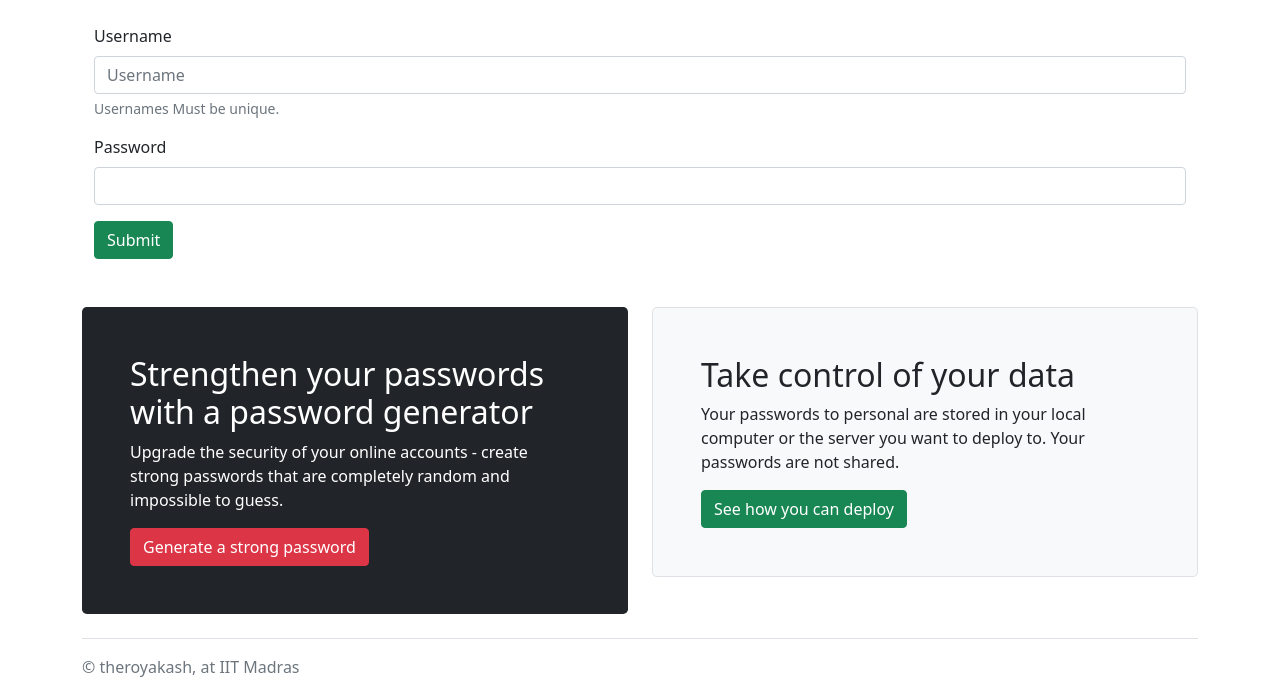
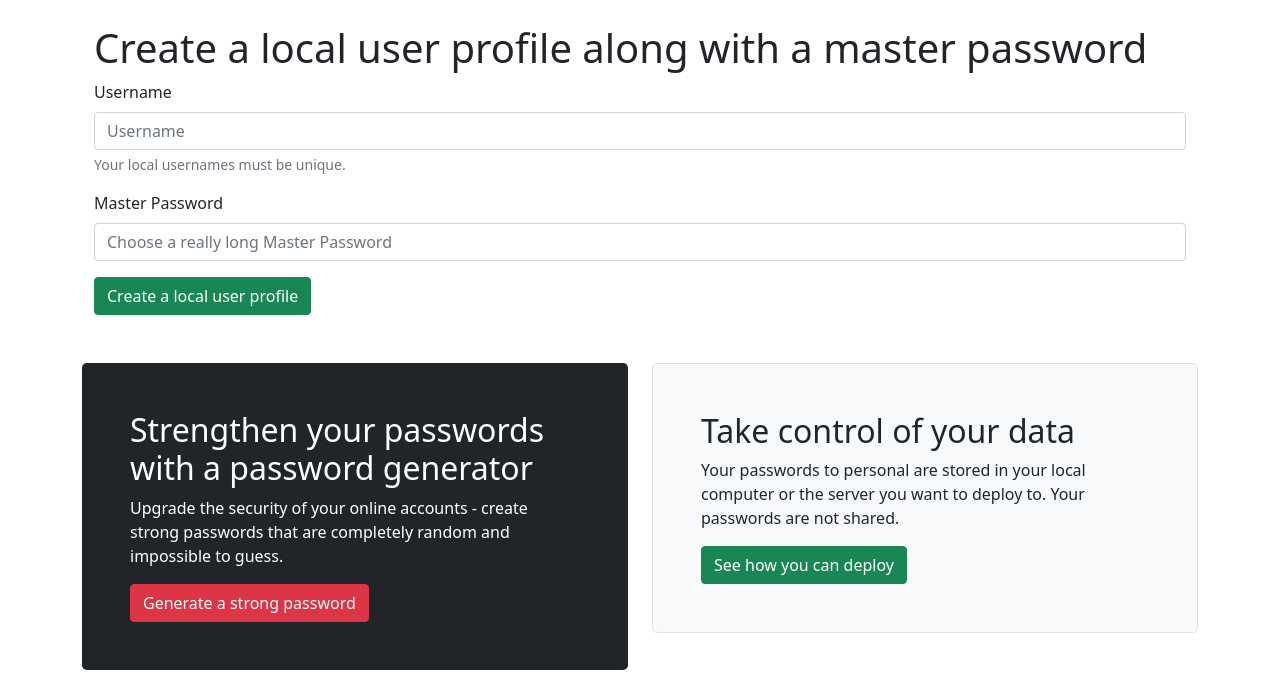
Before and after one commit to theroyakash/passwordManager, a Flask app: page /signup in a window 1280 px wide. Shown: the part 81-758 px from the top of the page. Run offline with Flask 2, Linux system fonts and the light colour scheme.

Commit message:
website is fully functioning now

```diff
--- a/main.py
+++ b/main.py
@@ -78,9 +78,23 @@ def login():
     else:
         return render_template("login.html")
 
-@app.route("/signup", methods=["GET"])
+@app.route("/signup", methods=["GET", "POST"])
 def signup():
-    return render_template("signup.html")
+    if request.method == "POST":
+        username = request.form.get('username')
+        password = request.form.get('password')
+
+        user = database.get_user(username)
+
+        if user != []:
+            return f"<h1>User with the name {username} already exists please <a href=\"/login\">login instead</a><h1>"
+        else:
+            # means the user is new
+            database.create_local_user(username, password)
+            return f"<h1>User with the name {username} is created please <a href=\"/login\">login now</a><h1>"
+
+    else:
+        return render_template("signup.html")
 
 @app.route("/vault", methods=["GET"])
 @login_required
@@ -101,14 +115,17 @@ def results():
 
 @app.route("/update/<id>", methods=["GET", "POST"])
 def update(id):
-    if request.method == "GET":
-        selected_row = database.get_password_from_id(id)
-        return render_template("update_password.html", row=selected_row)
+    if request.method == "POST":
+        newWebsite = request.form.get('website')
+        newusername = request.form.get('username')
+        newPassword = request.form.get('password')
+        database.update_password(id, newWebsite, newusername, newPassword)
+        return redirect("/vault")
 
-
-@app.route("/delete/<id>")
-def delete(id):
-    pass
+@app.route("/logout")
+def logout():
+    session.clear()
+    return redirect("/")
 
 
 @app.route("/create", methods=["POST"])
--- a/templates/signup.html
+++ b/templates/signup.html
@@ -3,17 +3,18 @@
 
 <main>
     <div class="container p-10">
+        <h1>Create a local user profile along with a master password</h1>
         <form action="/signup" method="post">
             <div class="mb-3">
                 <label for="username" class="form-label">Username</label>
                 <input type="text" class="form-control" id="username" name="username" placeholder="Username"aria-describedby="help">
-                <div id="help" class="form-text">Usernames Must be unique.</div>
+                <div id="help" class="form-text">Your local usernames must be unique.</div>
             </div>
             <div class="mb-3">
-                <label for="exampleInputPassword1" class="form-label">Password</label>
-                <input name="password" type="password" class="form-control" id="exampleInputPassword1">
+                <label for="exampleInputPassword1" class="form-label">Master Password</label>
+                <input name="password" type="password" class="form-control" id="exampleInputPassword1" placeholder="Choose a really long Master Password"aria-describedby="help">
             </div>
-            <button type="submit" class="btn btn-success">Submit</button>
+            <button type="submit" class="btn btn-success">Create a local user profile</button>
         </form>
     </div>
 </main>
```
Also changed, not shown: database.py (+12 -2 lines), templates/vault.html (+45 -4 lines), db/database.db.
